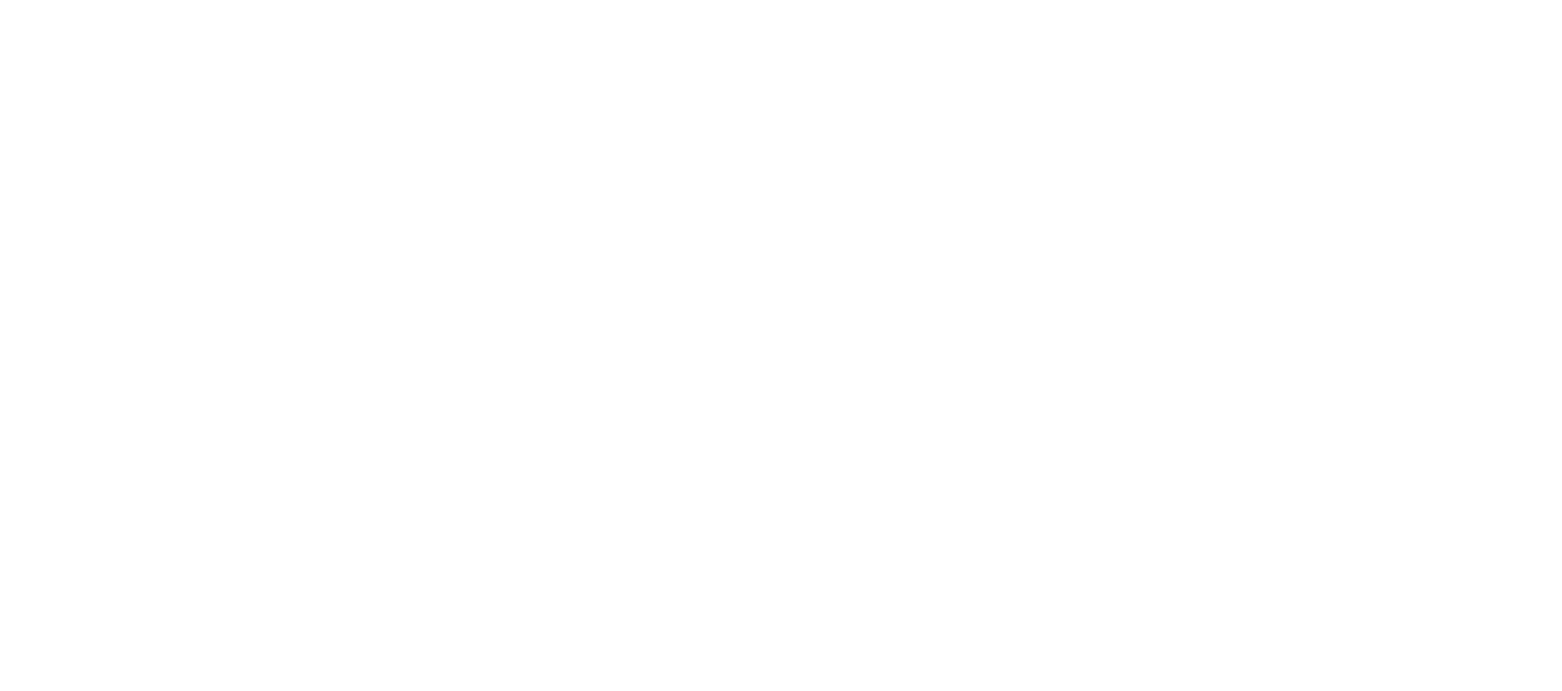
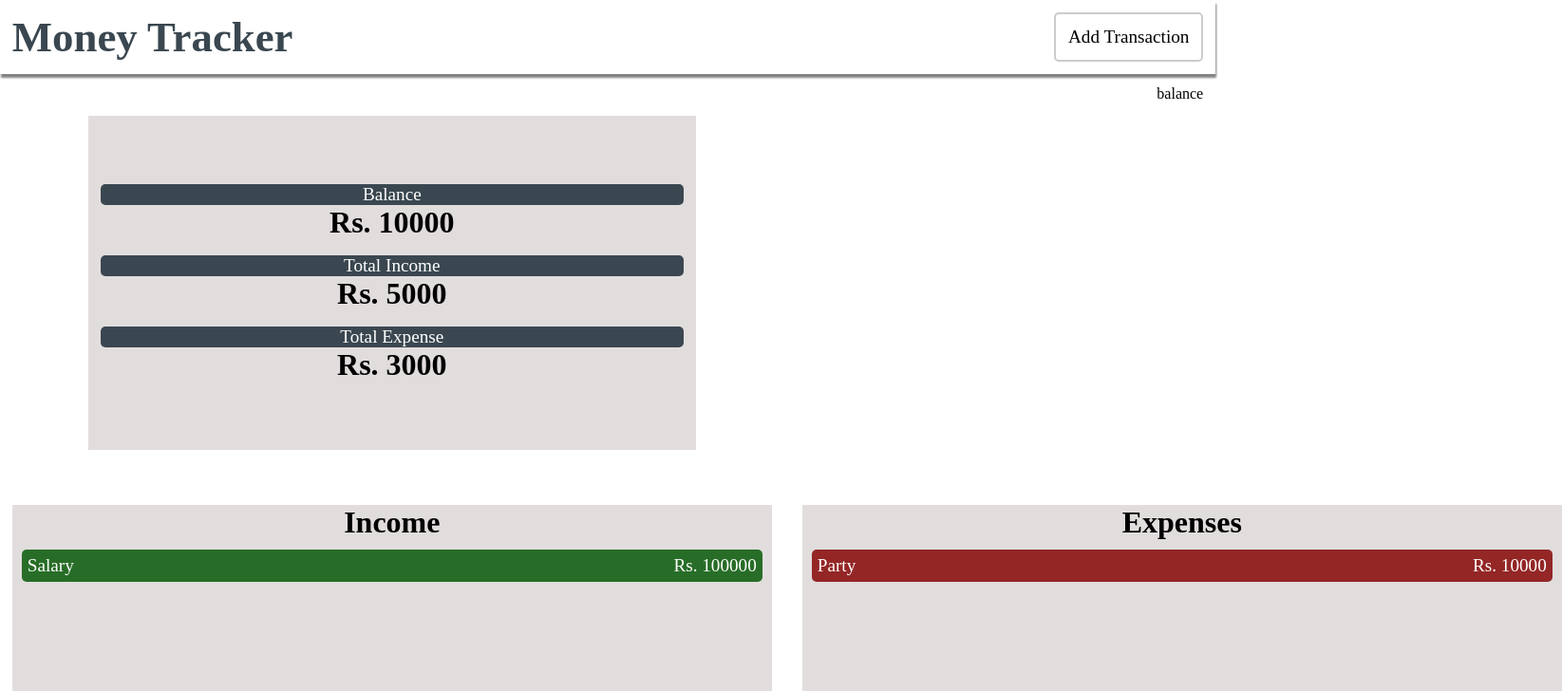
Before and after one commit to Abhirawat623/frontend-moneytracker, a React (Create React App) app: page / in a window 1280 px wide. Shown: the top 728 px of the page at 95% size, 1645 px wide, since content can reach past the window. Built offline with nearby package versions, Linux system fonts and the light colour scheme.

Commit message:
added modals logic

```diff
--- a/package.json
+++ b/package.json
@@ -8,7 +8,6 @@
     "@testing-library/user-event": "^13.5.0",
     "react": "^18.2.0",
     "react-dom": "^18.2.0",
-    "react-router-dom": "^6.22.0",
     "react-scripts": "5.0.1",
     "web-vitals": "^2.1.4"
   },
--- a/public/index.html
+++ b/public/index.html
@@ -10,34 +10,14 @@
       content="Web site created using create-react-app"
     />
     <link rel="apple-touch-icon" href="%PUBLIC_URL%/logo192.png" />
-    <!--
-      manifest.json provides metadata used when your web app is installed on a
-      user's mobile device or desktop. See https://developers.google.com/web/fundamentals/web-app-manifest/
-    -->
+
     <link rel="manifest" href="%PUBLIC_URL%/manifest.json" />
-    <!--
-      Notice the use of %PUBLIC_URL% in the tags above.
-      It will be replaced with the URL of the `public` folder during the build.
-      Only files inside the `public` folder can be referenced from the HTML.
 
-      Unlike "/favicon.ico" or "favicon.ico", "%PUBLIC_URL%/favicon.ico" will
-      work correctly both with client-side routing and a non-root public URL.
-      Learn how to configure a non-root public URL by running `npm run build`.
-    -->
-    <title>React App</title>
+    <title>Money Tracker</title>
   </head>
   <body>
     <noscript>You need to enable JavaScript to run this app.</noscript>
     <div id="root"></div>
-    <!--
-      This HTML file is a template.
-      If you open it directly in the browser, you will see an empty page.
 
-      You can add webfonts, meta tags, or analytics to this file.
-      The build step will place the bundled scripts into the <body> tag.
-
-      To begin the development, run `npm start` or `yarn start`.
-      To create a production bundle, use `npm run build` or `yarn build`.
-    -->
   </body>
 </html>
--- a/src/App.css
+++ b/src/App.css
@@ -1,7 +1,6 @@
 /* root properties */
 :root{
-  --primary-color: rgb(3, 5, 95);
-  --secondary-color:rgb(94, 9, 9);
+  --primary-color: #3a4750;
   --border-color:rgb(22, 4, 4);
   --hover-color: rgb(123, 125, 241);
   --shadow-color:rgb(131, 131, 131);
@@ -68,7 +67,7 @@ cursor: pointer;
 }
 
 .border{
-  border:2px solid var(--border-color)
+  border:2px solid #ccc;
 }
 
 .shadow{
--- a/src/App.js
+++ b/src/App.js
@@ -4,10 +4,7 @@ import { Home} from "./pages/index";
 function App() {
   return (
     <div className="App">
-
       <Home/>
-
-
     </div>
   );
 }
--- a/src/components/balancedetails/balancedetails.css
+++ b/src/components/balancedetails/balancedetails.css
@@ -5,7 +5,7 @@
 }
 
 .income-container{
-    background-color:rgb(2, 70, 2);
+    background-color:rgb(39, 109, 39);
     color: white;
     min-height: 2rem;
     padding: 6px;
@@ -13,7 +13,7 @@
 }
 
 .expense-container{
-    background-color:rgb(134, 10, 10);
+    background-color:rgb(148, 38, 38);
     color: white;
     min-height: 2rem;
     padding: 6px;
--- a/src/components/navbar/Navbar.jsx
+++ b/src/components/navbar/Navbar.jsx
@@ -8,12 +8,12 @@ export const Navbar=()=>{
     }
 
     return(
-        <box className="navbar-container d-flex dir-row items-center
+        <div className="navbar-container d-flex dir-row items-center
         shadow justify-space padding-s justify-center">
             <h2 className="text-col text-l">Money Tracker</h2>
          <div className="text-bg-col text-s border padding-s
         trans-box round pointer" onClick={handleTransactionModal}>Add Transaction</div>
-            </box>
+            </div>
 
     )
 }
--- a/src/components/transactionmodal/Transactionmodal.jsx
+++ b/src/components/transactionmodal/Transactionmodal.jsx
@@ -10,7 +10,7 @@ export const Transactionmodal=()=>{
       <option value="income">Income</option>
       <option value="expense">Expense</option>
     </select>
-    <button type="submit" className="add-button">Add</button>
+    <button type="submit" className="add-button"><h2>+</h2></button>
   </form>
 </div>
     )
--- a/src/components/transactionmodal/transactionmodal.css
+++ b/src/components/transactionmodal/transactionmodal.css
@@ -3,15 +3,21 @@
     justify-content: center;
     align-items: center;
     height: 100px;
+    margin: auto auto;
+    position: absolute;
+    top:-0.7rem;
+    left: 26rem;
   }
 
   .transaction-form form {
     display: flex;
     justify-content: space-between;
     align-items: center;
-    width: 500px;
+    width: 600px;
     height: 50px;
+    gap: 5px;
     border: 1px solid #ccc;
+    background-color: #3B384D;
     border-radius: 5px;
     padding: 10px;
     box-sizing: border-box;
@@ -32,16 +38,19 @@
   .transaction-form select:focus {
     outline: none;
     box-shadow: 0 0 2px 1px #007bff;
+
   }
 
-  .transaction-form .add-button {
-    width: 100px;
-    height: 40px;
+  .add-button {
+    min-width: 50px;
+    height: 30px;
     border: none;
-    border-radius: 5px;
+    border-radius: 10px;
     background-color: #007bff;
     color: #fff;
+    text-align: center;
     font-size: 16px;
+
     cursor: pointer;
   }
 
--- a/src/context/modal-context.js
+++ b/src/context/modal-context.js
@@ -1,22 +1,22 @@
-import { createContext,useContext,useState, } from "react";
+import { createContext,useContext,useState,} from "react";
 
 const initialValue={
-    modal:false
-}
+    modalBox:false
+};
 
 const ModalContext= createContext(initialValue);
-const ModalProvider=({Children})=>{
+const ModalProvider=({children})=>{
     //modals
-    const[modal,setModal]= useState(false);
-    const showModal=()=> setModal(true);
-    const hideModal=()=>setModal(false);
+    const [modalBox,setModalBox]= useState(false);
+    const showModal=()=> setModalBox(true);
+    const hideModal=()=>setModalBox(false);
     return(
-        <ModalContext.Provider value={{modal,showModal,hideModal}}>
-            {Children}
+        <ModalContext.Provider value={{modalBox,showModal,hideModal}}>
+            {children}
         </ModalContext.Provider>
     )
 }
 
-const useModal =()=>useContext(ModalContext);
+const useModal = ()=>useContext(ModalContext);
 
 export {useModal,ModalProvider}
--- a/src/index.js
+++ b/src/index.js
@@ -1,6 +1,5 @@
 import React from "react";
 import ReactDOM from "react-dom/client";
-import { BrowserRouter as Router } from "react-router-dom";
 import { ModalProvider } from "./context/index";
 import App from "./App";
 
@@ -8,9 +7,7 @@ const root = ReactDOM.createRoot(document.getElementById("root"));
 root.render(
   <React.StrictMode>
     <ModalProvider>
-      <Router>
-        <App />
-      </Router>
+        <App/>
     </ModalProvider>
   </React.StrictMode>
 );
--- a/src/pages/homepage/Home.jsx
+++ b/src/pages/homepage/Home.jsx
@@ -3,17 +3,21 @@ import { Navbar,Balancebox,Balancechart,Balancedetails,Transactionmodal} from ".
 import { useModal } from "../../context/index"
 export const Home=()=>{
 //modal
-const {modal} =useModal();
+const {modalBox,hideModal} =useModal();
+//closing the modal
+const handleHomeClick =()=>{
+    hideModal();
+}
     return(
-        <div className="Home-container d-flex dir-col justify-center ">
+        <div  className="Home-container d-flex dir-col justify-center ">
             <Navbar/>
-            <div className="home-middle d-flex dir-row justify-space padding-s">
+            <div onClick={handleHomeClick} className="home-middle d-flex dir-row justify-space padding-s">
             <Balancebox/>
             <Balancechart/>
             </div>
             <div>
             <Balancedetails/>
-            {modal &&<Transactionmodal/>}
+            {modalBox &&<Transactionmodal/>}
             </div>
         </div>
     )
```
Also changed, not shown: 1 other file (tests, documents, lock files or other folders).
